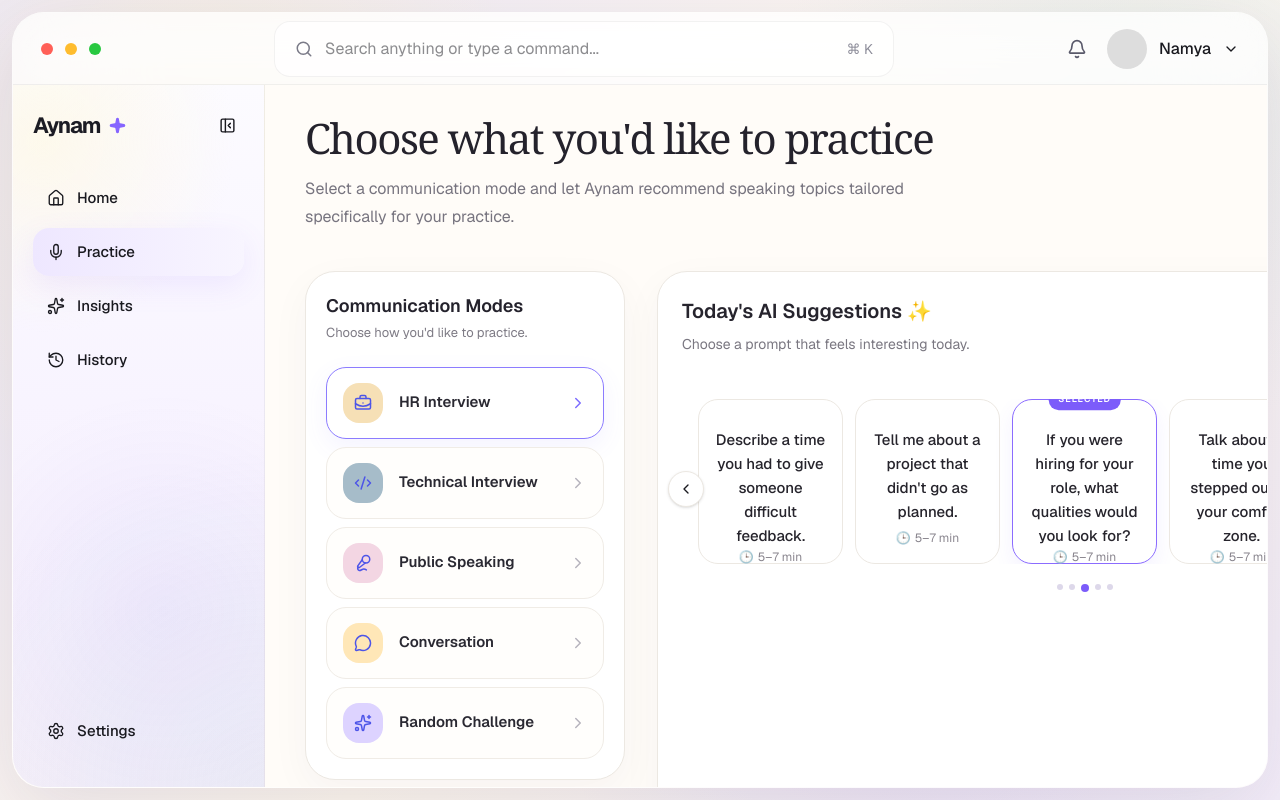
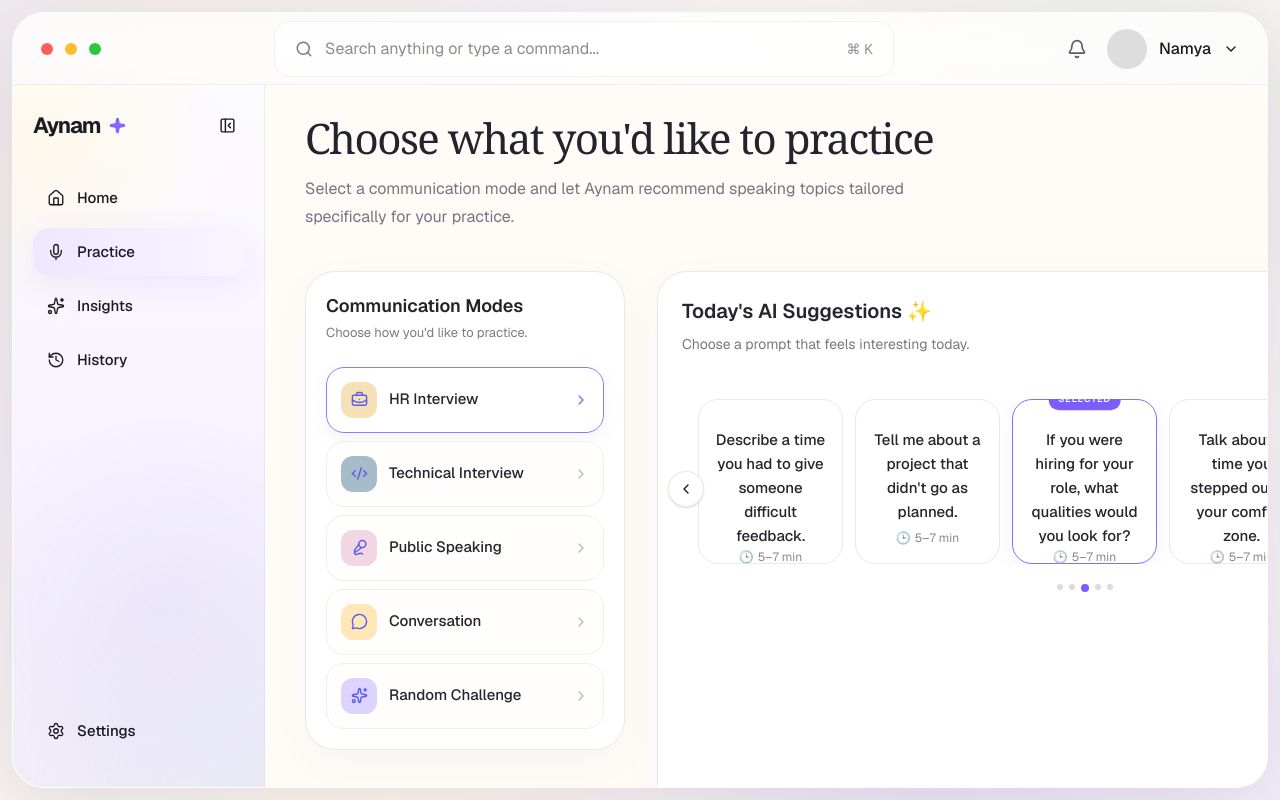
Before and after one commit to namyagaur/aynam.ai, a Next.js app: page /practice in a window 1280 px wide. Built offline with nearby package versions, Linux system fonts and the light colour scheme.

Commit message:
style: refine ModeCard component layout and styling for improved aesthetics and consistency

```diff
--- a/components/practice/ModeCard.tsx
+++ b/components/practice/ModeCard.tsx
@@ -22,36 +22,35 @@ export default function ModeCard({
       onClick={onClick}
       className={`
         group
-        relative
         flex
-        h-[72px]
+        h-[66px]
         w-full
         items-center
-        rounded-[20px]
+        rounded-[18px]
         border
-        px-4
+        px-3.5
         transition-all
-        duration-300
+        duration-200
 
         ${
           selected
-            ? "border-[#8C7CFF] bg-white shadow-[0_8px_24px_rgba(110,100,255,0.08)]"
-            : "border-[#F0ECE6] bg-[#FFFEFC] hover:border-[#DDD5FF] hover:bg-white"
+            ? "border-[#8C7CFF] bg-white shadow-[0_6px_18px_rgba(110,100,255,.08)]"
+            : "border-[#F2EEE9] bg-[#FFFEFC] hover:border-[#DDD5FF] hover:bg-white"
         }
       `}
     >
       {/* Icon */}
 
       <div
-        className="flex h-10 w-10 shrink-0 items-center justify-center rounded-2xl"
+        className="flex h-9 w-9 shrink-0 items-center justify-center rounded-xl"
         style={{
           background: color,
         }}
       >
         <Icon
-          size={18}
+          size={17}
           strokeWidth={2}
-          className="text-[#4D55E8]"
+          className="text-[#5B5CEB]"
         />
       </div>
 
@@ -59,12 +58,12 @@ export default function ModeCard({
 
       <span
         className="
-          ml-4
+          ml-3
           flex-1
           text-left
           text-[15px]
-          font-semibold
-          text-[#2A2932]
+          font-medium
+          text-[#26242C]
         "
       >
         {title}
@@ -73,17 +72,13 @@ export default function ModeCard({
       {/* Arrow */}
 
       <ChevronRight
-        size={18}
+        size={16}
         strokeWidth={2}
-        className={`
-          transition-colors
-
-          ${
-            selected
-              ? "text-[#7C6CFF]"
-              : "text-[#B6B3BD] group-hover:text-[#7C6CFF]"
-          }
-        `}
+        className={`transition-colors ${
+          selected
+            ? "text-[#7C6CFF]"
+            : "text-[#BBB7C3] group-hover:text-[#7C6CFF]"
+        }`}
       />
     </button>
   );
```
